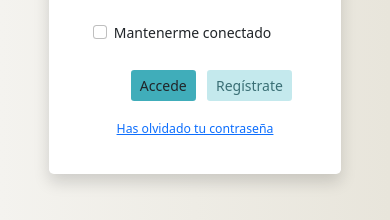
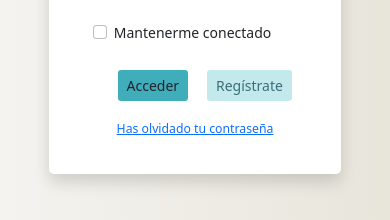
Before and after one commit to tonicfv/tarea-DIW05, a plain HTML site: page index.html in a window 390 px wide. Shown: the part 378-598 px from the top of the page. Drawn offline with Linux system fonts and the light colour scheme.

Commit message:
cambios_mobile

```diff
--- a/index.html
+++ b/index.html
@@ -35,10 +35,10 @@
                         <input type="checkbox" name="connected" class="form-check-input">
                         <label for="connected" class="form-check-label">Mantenerme conectado</label>
                     </div>
-                    <div class="d-grid mx-4">
+                    <div class="d-grid mx-1">
                         <div class="row justify-content-center">
                             <div class="col-4 col-sm-5">
-                                <button type="submit" id="boton" class="btn btn-sm  bg-info2"> Accede</button>
+                                <button type="submit" id="boton" class="btn btn-sm  bg-info2"> Acceder</button>
                             </div>
                             <div class="col-4 col-sm-5">
                                 <button type="submit" id="boton" class="btn btn-sm bg-info3">Regístrate</button>
```
